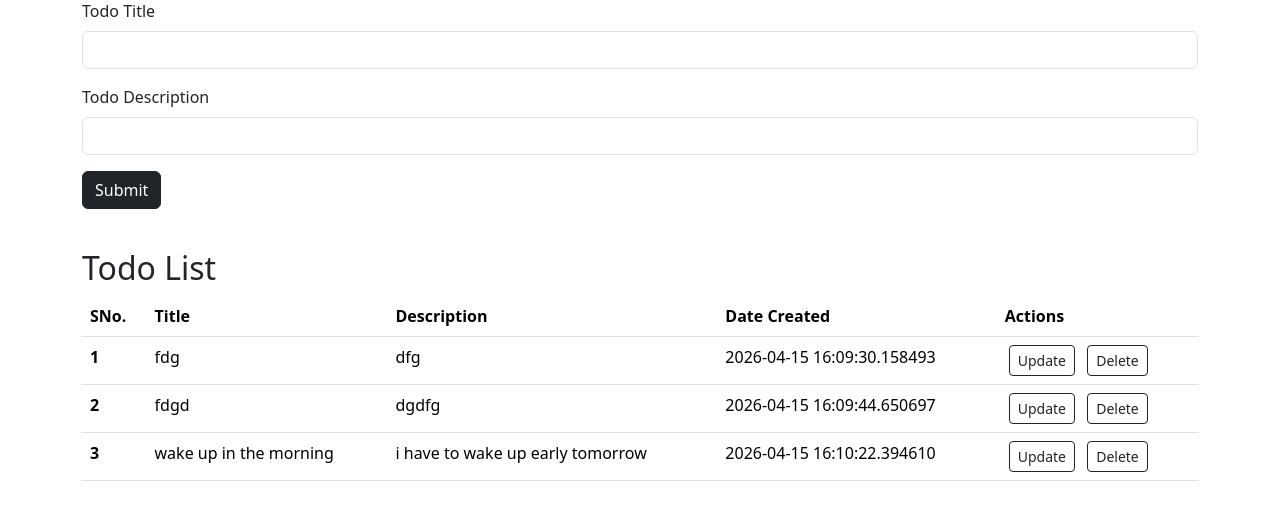
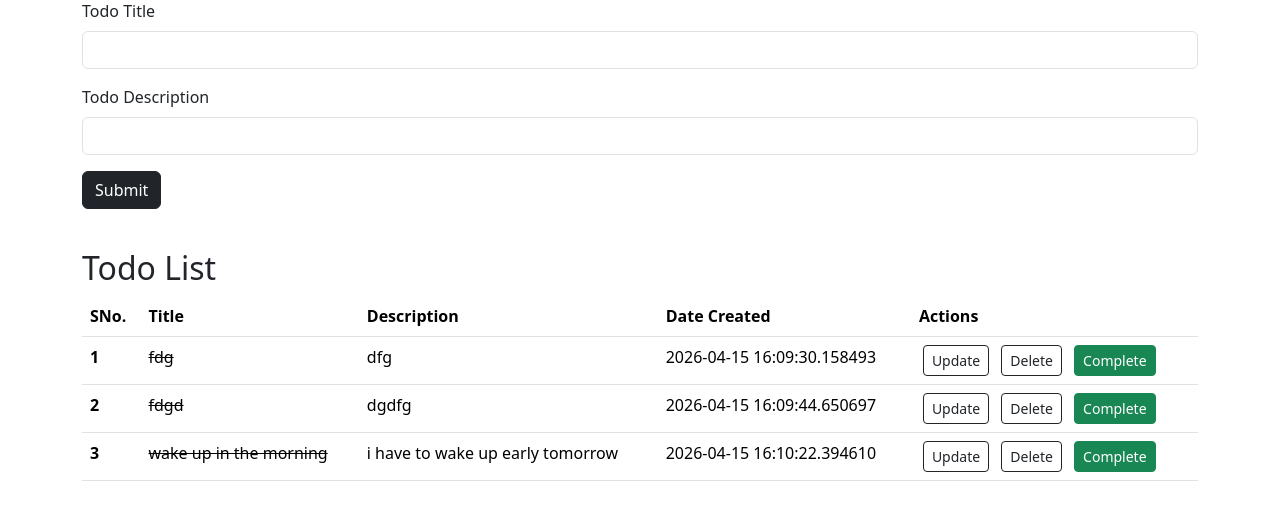
Before and after one commit to Abhijeet194/todo-app, a Flask app: page / in a window 1280 px wide. Shown: the part 123-643 px from the top of the page. Run offline with Flask 3, Linux system fonts and the light colour scheme; data comes from the database, SQL or seed files in the repository; both versions use the stored data as it was after the commit.

Commit message:
added complete feature

```diff
--- a/app.py
+++ b/app.py
@@ -16,6 +16,8 @@ class Todo(db.Model):
     title = db.Column(db.String(100), nullable=False)
     description = db.Column(db.String(500), nullable=True)
     date_created = db.Column(db.DateTime, default=ist_time)
+    completed = db.Column(db.Boolean, default=False)
+
 
     def __repr__(self) -> str:
         return f"{self.sno} - {self.title}"
@@ -61,6 +63,13 @@ def delete(sno):
     db.session.commit()
     return redirect('/')
 
+@app.route('/complete/<int:sno>')
+def complete(sno):
+    todo = Todo.query.filter_by(sno=sno).first_or_404()
+    todo.completed = True
+    db.session.commit()
+    return redirect('/')
+
 
 if __name__ == '__main__':
     app.run(debug=True, port=8000)
--- a/templates/index.html
+++ b/templates/index.html
@@ -45,11 +45,16 @@
 {% for todo in all_todos  %}
       <tr>
       <th scope="row">{{ loop.index }}</th>
-      <td>{{ todo.title }}</td>
+      <td>{% if todo.completed %}
+    <s>{{ todo.title }}</s>
+  {% else %}
+    {{ todo.title }}
+  {% endif %}</td>
       <td>{{ todo.description }}</td>
       <td>{{ todo.date_created }}</td>
       <td><a href="/update/{{ todo.sno }}" type="button" class="btn btn-outline-dark btn-sm mx-1">Update</a>
           <a href="/delete/{{ todo.sno }}"type="button" class="btn btn-outline-dark btn-sm mx-1">Delete</a>
+          <a href="/complete/{{ todo.sno }}" class="btn btn-success btn-sm mx-1">Complete</a>
     </td>
     </tr>
     {% endfor %}
```
Also changed, not shown: instance/todo.db.
